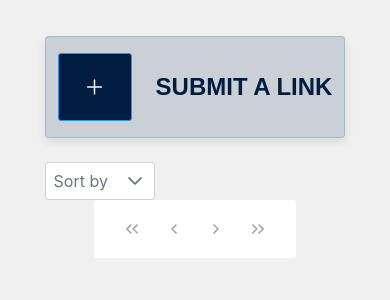
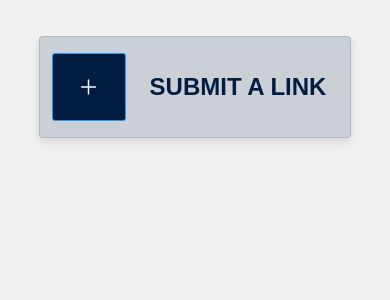
Before and after one commit to beyzayyuksel/crud-app, a Next.js app: page / in a window 390 px wide. Shown: the top 300 px of the page. Built offline with nearby package versions, Linux system fonts and the light colour scheme.

Commit message:
make dialog responsive

```diff
--- a/pages/index.js
+++ b/pages/index.js
@@ -156,6 +156,7 @@ const Home = () => {
                 : "Add New Link"
             }
             style={{ width: "25vw" }}
+            breakpoints={{ "1024px": "50vw", "960px": "75vw", "641px": "97vw" }}
           >
             <Form
               onSave={handleSave}
@@ -164,13 +165,14 @@ const Home = () => {
             />
           </Dialog>
         </div>
+        {items.length > 0 && (
           <Dropdown
             value={sortOrder}
             options={sortOptions}
             onChange={(e) => setSortOrder(e.value)}
             placeholder="Sort by"
           />
-
+        )}
         <List
           items={paginatedItems}
           onVote={handleVote}
@@ -180,12 +182,14 @@ const Home = () => {
         />
       </div>
       <div>
+        {items.length > 0 && (
           <Paginator
             first={(currentPage - 1) * itemsPerPage}
             rows={itemsPerPage}
             totalRecords={sortedItems.length}
             onPageChange={onPageChange}
           />
+        )}
       </div>
       <Toast ref={toastRef} />
       <ConfirmDialog />
--- a/styles/global.css
+++ b/styles/global.css
@@ -67,7 +67,7 @@ h1 {
 
 .submitForm {
   display: flex;
-  padding: 16px 12px;
+  padding: 16px 24px 16px 12px;
   gap: 24px;
   margin-bottom: 24px;
   background-color: hsla(211.03, 15.51%, 63.33%, 0.4);
```
Lines whose indentation alone changed are shown as unchanged.
